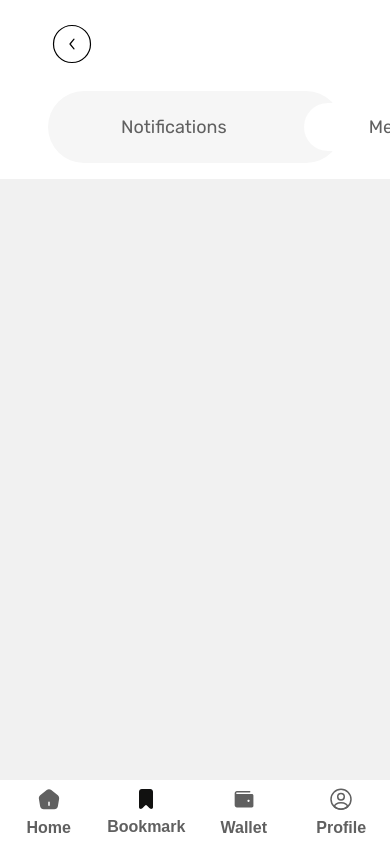
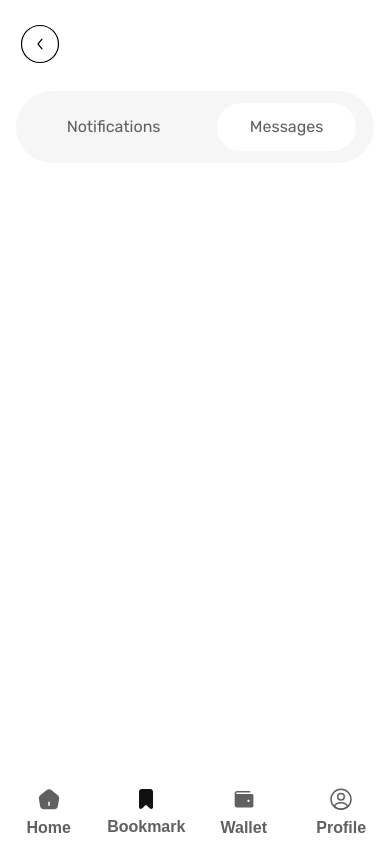
Before and after one commit to Kingsleyaham/chat-box-notification, a React (Vite) app: page /chat in a window 390 px wide. Built offline with nearby package versions, Linux system fonts and the light colour scheme; a web font is replaced by a local one.

Commit message:
fix: scale viewport to device, make notification page fully responsive on mobile devices

```diff
--- a/index.html
+++ b/index.html
@@ -9,8 +9,9 @@
   <link
     href="https://fonts.googleapis.com/css2?family=Darker+Grotesque:wght@400;500;600;700;800;900&family=Rubik:wght@400;500;600;700;800;900&display=swap"
     rel="stylesheet">
+  <meta name="viewport" content="viewport-fit=cover">
   <meta name="viewport" content="width=device-width, initial-scale=1.0" />
-  <meta name="viewport" content="viewport-fit=cover">
+
   <title>Vite + React + TS</title>
 </head>
 
--- a/src/components/layout/MobileHeader.tsx
+++ b/src/components/layout/MobileHeader.tsx
@@ -8,24 +8,24 @@ type PropTypes = {
 const MobileHeader = ({ isActive }: PropTypes) => {
   const navigate = useNavigate();
   return (
-    <div className="flex flex-col gap-4 justify-start bg-white py-5 pb-4 px-12 font-secondary">
+    <div className="flex flex-col gap-4 justify-start bg-white py-5 px-4 sm:px-12 font-secondary">
       <div>
         <button onClick={() => navigate(-1)}>
           <ArrowRight />
         </button>
       </div>
-      <div className="p-2 py-3 rounded-full flex justify-around gap-3 bg-accent4">
+      <div className="p-2 py-3 rounded-full flex justify-around gap-1 bg-accent4">
         <button
-          className={`btn btn-ghost text-lg text-grey font-normal ${
+          className={`btn btn-ghost text-base sm:text-lg text-grey font-normal ${
             isActive("notifications") ? "bg-white font-medium" : ""
-          } rounded-full px-16`}
+          } rounded-full px-8 sm:px-16`}
         >
           <Link to="/notifications">Notifications</Link>
         </button>
         <button
-          className={`btn btn-ghost text-lg text-grey font-normal ${
+          className={`btn btn-ghost text-base sm:text-lg text-grey font-normal ${
             isActive("chat") ? "bg-white font-medium" : ""
-          } rounded-full px-16`}
+          } rounded-full px-8 sm:px-16`}
         >
           <Link to="/chat">Messages</Link>
         </button>
--- a/src/components/layout/navbar/MobileNavbar.tsx
+++ b/src/components/layout/navbar/MobileNavbar.tsx
@@ -16,15 +16,17 @@ const MobileNavbar = ({ isActive }: PropTypes) => {
   };
 
   return (
-    <div className="btm-nav">
-      <button className={`${isHome() ? "active" : ""} flex flex-col justify-center gap-1`}>
+    <div className="btm-nav bg-white z-30">
+      <button className={`${isHome() ? "active bg-white" : ""} flex flex-col justify-center gap-1`}>
         <Link to="/">
           <HomeIcon />
         </Link>
         <span className="font-semibold text-grey">Home</span>
       </button>
       <button
-        className={`${isActive("bookmark") ? "active" : ""} flex flex-col justify-center gap-1`}
+        className={`${
+          isActive("bookmark") ? "active bg-white" : ""
+        } flex flex-col justify-center gap-1`}
       >
         <Link to="#">
           <BookmarkIcon />
@@ -32,7 +34,9 @@ const MobileNavbar = ({ isActive }: PropTypes) => {
         <span className="font-semibold text-grey">Bookmark</span>
       </button>
       <button
-        className={`${isActive("wallet") ? "active" : ""} flex flex-col justify-center gap-1`}
+        className={`${
+          isActive("wallet") ? "active bg-white" : ""
+        } flex flex-col justify-center gap-1`}
       >
         <Link to="/wallet">
           <WalletIcon />
@@ -40,7 +44,9 @@ const MobileNavbar = ({ isActive }: PropTypes) => {
         <span className="font-semibold text-grey">Wallet</span>
       </button>
       <button
-        className={`${isActive("profile") ? "active" : ""} flex flex-col justify-center gap-1`}
+        className={`${
+          isActive("profile") ? "active bg-white" : ""
+        } flex flex-col justify-center gap-1`}
       >
         <Link to="/profile">
           <ProfileIcon />
--- a/src/components/layout/navbar/index.tsx
+++ b/src/components/layout/navbar/index.tsx
@@ -7,7 +7,7 @@ type PropTypes = {
 };
 
 const Navbar = ({ isActive }: PropTypes) => {
-  const isTabletOrMobile = useMediaQuery({ query: "(max-width: 1024px)" });
+  const isTabletOrMobile = useMediaQuery({ query: "(max-width: 1023px)" });
 
   console.log(isTabletOrMobile);
 
--- a/src/pages/dashboard/chat/index.tsx
+++ b/src/pages/dashboard/chat/index.tsx
@@ -3,7 +3,7 @@ import { Outlet } from "react-router-dom";
 import ChatSideBar from "./components/ChatSideBar";
 
 const Chat = () => {
-  const isTabletOrMobile = useMediaQuery({ query: "(max-width: 1024px)" });
+  const isTabletOrMobile = useMediaQuery({ query: "(max-width: 1023px)" });
 
   return (
     <div className="flex gap-8">
@@ -16,7 +16,7 @@ const Chat = () => {
           <div className="w-96">
             <ChatSideBar />
           </div>
-          <div className="fixed pl-96 mt-2 w-full">
+          <div className="bg-accent5 fixed pl-96 mt-2 w-full">
             <Outlet />
           </div>
         </>
--- a/src/pages/dashboard/index.tsx
+++ b/src/pages/dashboard/index.tsx
@@ -5,7 +5,7 @@ import MobileHeader from "../../components/layout/MobileHeader";
 import Navbar from "../../components/layout/navbar";
 
 const Dashboard = () => {
-  const isTabletOrMobile = useMediaQuery({ query: "(max-width: 1024px)" });
+  const isTabletOrMobile = useMediaQuery({ query: "(max-width: 1023px)" });
   const { pathname } = useLocation();
 
   const isActive = (path: string) => {
@@ -13,24 +13,24 @@ const Dashboard = () => {
   };
 
   return (
-    <div className="bg-accent5 h-screen overflow-auto">
+    <>
       {isTabletOrMobile ? (
-        <>
+        <div className="h-screen overflow-auto bg-white">
           <MobileHeader isActive={isActive} />
           <Navbar isActive={isActive} />
-          <div className="mt-6">
+          <div className="pt-2 bg-white">
             <Outlet />
           </div>
-        </>
+        </div>
       ) : (
-        <>
+        <div className="h-screen overflow-auto  bg-accent5">
           <Navbar isActive={isActive} />
-          <div className="mt-24">
+          <div className="pt-24">
             <Outlet />
           </div>
-        </>
+        </div>
       )}
-    </div>
+    </>
   );
 };
 
--- a/src/pages/dashboard/notifications/NotificationCard.tsx
+++ b/src/pages/dashboard/notifications/NotificationCard.tsx
@@ -1,4 +1,5 @@
 import parseAsHtml from "html-react-parser";
+import { useMediaQuery } from "react-responsive";
 
 type NotificationProps = {
   imgSrc: string;
@@ -17,25 +18,39 @@ const NotificationCard = ({
   appartmentImgSrc,
   isUnread,
 }: NotificationProps) => {
+  const isTabletOrMobile = useMediaQuery({ query: "(max-width: 1023px)" });
+
   return (
     <div
       className={`flex items-center justify-between  border-b-[1.8px] cursor-pointer hover:shadow-xl z-0 ${
-        isUnread ? "bg-accent5" : ""
-      }`}
+        isUnread || isTabletOrMobile ? "bg-accent5" : ""
+      } ${isTabletOrMobile ? "my-1 rounded-[25px]" : ""}`}
     >
-      <div className="flex items-center justify-start gap-6 p-8">
+      <div className="flex items-center justify-start gap-2 md:gap-4 lg:gap-6  px-2 py-2 lg:p-8 md:p-4">
         <div>
-          <img src={imgSrc} alt="notif img" width="50px" height="50px" />
+          <img
+            src={imgSrc}
+            alt="notif img"
+            width="45px"
+            height="45px"
+            style={{ clipPath: "circle()" }}
+          />
         </div>
         <div>
-          <p className="font-bold text-xl pb-1">{subject}</p>
-          <p className="text-[18px]">{parseAsHtml(message)}</p>
-          <span className="text-sm font-medium">{date}</span>
+          <p className="font-bold md:text-xl text-lg pb-1">{subject}</p>
+          <p className="md:text-[18px] sm:text-base text-sm leading-5">{parseAsHtml(message)}</p>
+          <span className="md:text-sm text-xs font-medium">{date}</span>
         </div>
       </div>
       {appartmentImgSrc && (
         <div className="pr-4 md:pr-8">
-          <img src={appartmentImgSrc} alt="apartment img" width="70px" height="70px" />
+          <img
+            src={appartmentImgSrc}
+            style={{ clipPath: "circle()" }}
+            alt="apartment img"
+            width="70px"
+            height="70px"
+          />
         </div>
       )}
     </div>
--- a/src/pages/dashboard/notifications/index.tsx
+++ b/src/pages/dashboard/notifications/index.tsx
@@ -1,6 +1,7 @@
 import moment from "moment";
 
-import Appartment1 from "../../../assets/apartment1.png";
+import { useMediaQuery } from "react-responsive";
+import Appartment1 from "../../../assets/apartment1.jpg";
 import Appartment2 from "../../../assets/apartment2.png";
 import Appartment3 from "../../../assets/apartment3.png";
 import DefaultUser from "../../../assets/default-user.png";
@@ -12,18 +13,23 @@ import NotifAvatar2 from "../../../assets/notif-avatar2.png";
 import NotificationCard from "./NotificationCard";
 
 const Notifications = () => {
+  const isTabletOrMobile = useMediaQuery({ query: "(max-width: 1023px)" });
+
   return (
-    <div className="bg-accent5 lg:h-screen lg:mt-8 mb-12 lg:mb-0">
-      <section className=" p-8">
-        <div className="w-11/12 md:w-10/12 lg:w-8/12 mx-auto pt-3">
+    <div className="lg:h-screen lg:mt-8 mb-28 lg:mb-0">
+      <section className=" lg:p-8 px-8">
+        <div className="w-full sm:w-10/12 lg:w-8/12 mx-auto">
+          {!isTabletOrMobile && (
             <div className="flex justify-between items-center">
               <h2 className="text-3xl font-bold">Notification</h2>
               <button className="btn-link text-primary font-semibold text-lg">
                 Mark all as read
               </button>
             </div>
+          )}
 
-          <div className="bg-white my-4">
+          <div className="lg:bg-white mb-4">
+            {isTabletOrMobile && <h3 className="text-lg py-3">Today</h3>}
             <NotificationCard
               subject="Emmett Perry"
               message="Just messaged you. check the message in message tab."
@@ -45,6 +51,8 @@ const Notifications = () => {
               imgSrc={NotifAvatar2}
               appartmentImgSrc={Appartment2}
             />
+            {isTabletOrMobile && <h3 className="text-lg py-3">Older notifications</h3>}
+
             <NotificationCard
               subject="Emmett Perry"
               message="Just messaged you. check the message in message tab."
--- a/src/pages/dashboard/profile/index.tsx
+++ b/src/pages/dashboard/profile/index.tsx
@@ -3,7 +3,7 @@ import { Outlet } from "react-router-dom";
 import SideBar from "./ProfileSideBar";
 
 const Profile = () => {
-  const isTabletOrMobile = useMediaQuery({ query: "(max-width: 1024px)" });
+  const isTabletOrMobile = useMediaQuery({ query: "(max-width: 1023px)" });
 
   return (
     <div className="flex gap-8">
```
Also changed, not shown: src/assets/apartment1.png, 1 other file (tests, documents, lock files or other folders). Lines whose indentation alone changed are shown as unchanged.
